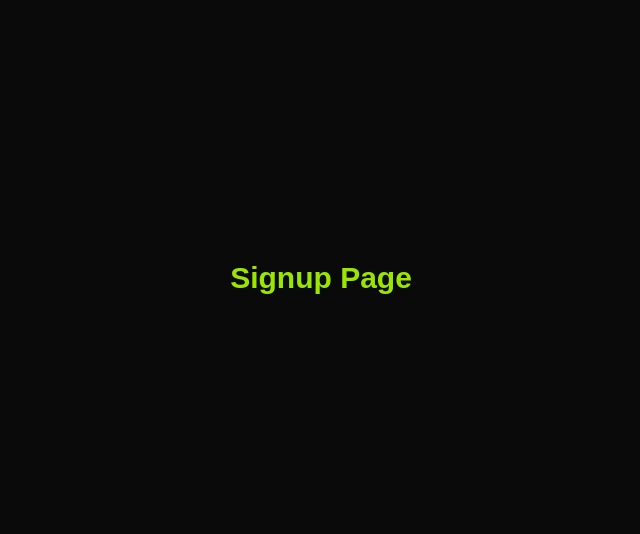
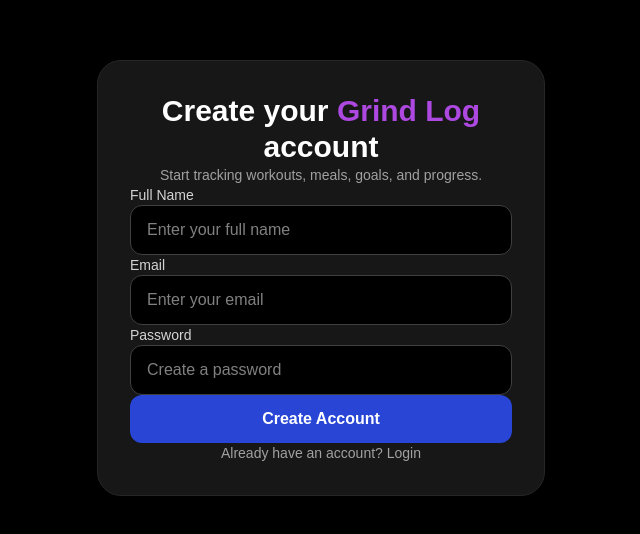
Before and after one commit to RiteshPatel17/grind-log, a Next.js app: page /signup in a window 1280 px wide. Shown: the part 122-656 px from the top of the page, without its empty margins (319-959 px from the left). Built offline with nearby package versions, Linux system fonts and the light colour scheme.

Commit message:
build by vedant

```diff
--- a/app/(auth)/login/page.tsx
+++ b/app/(auth)/login/page.tsx
@@ -1,7 +1,59 @@
+"use client";
+
+import Link from "next/link";
+
+// Login page
 export default function LoginPage() {
   return (
-    <div className="flex min-h-screen items-center justify-center bg-neutral-950 text-white">
-      <h1 className="text-3xl font-bold text-lime-400">Login Page</h1>
+    <div className="flex min-h-screen items-center justify-center bg-black px-6 py-12 text-white">
+      <div className="w-full max-w-md rounded-3xl border border-neutral-800 bg-neutral-900 p-8 shadow-xl">
+        <div className="mb-8 text-center">
+          <h1 className="text-3xl font-bold">
+            Welcome Back to <span className="text-[#AD49E1]">Grind Log</span>
+          </h1>
+          <p className="mt-3 text-sm text-neutral-400">
+            Login to continue your fitness journey.
+          </p>
+        </div>
+
+        <form className="space-y-5">
+          <div>
+            <label className="mb-2 block text-sm font-medium text-neutral-300">
+              Email
+            </label>
+            <input
+              type="email"
+              placeholder="Enter your email"
+              className="w-full rounded-xl border border-neutral-700 bg-black px-4 py-3 text-white outline-none transition focus:border-[#2845D6]"
+            />
+          </div>
+
+          <div>
+            <label className="mb-2 block text-sm font-medium text-neutral-300">
+              Password
+            </label>
+            <input
+              type="password"
+              placeholder="Enter your password"
+              className="w-full rounded-xl border border-neutral-700 bg-black px-4 py-3 text-white outline-none transition focus:border-[#2845D6]"
+            />
+          </div>
+
+          <button
+            type="submit"
+            className="w-full rounded-xl bg-[#2845D6] px-4 py-3 font-bold text-white transition hover:bg-[#1A2CA3]"
+          >
+            Login
+          </button>
+        </form>
+
+        <p className="mt-6 text-center text-sm text-neutral-400">
+          Don&apos;t have an account?{" "}
+          <Link href="/signup" className="text-[#AD49E1] hover:underline">
+            Sign Up
+          </Link>
+        </p>
+      </div>
     </div>
   );
 }
--- a/app/(auth)/signup/page.tsx
+++ b/app/(auth)/signup/page.tsx
@@ -1,7 +1,70 @@
+"use client";
+
+import Link from "next/link";
+
+// Signup page
 export default function SignupPage() {
   return (
-    <div className="flex min-h-screen items-center justify-center bg-neutral-950 text-white">
-      <h1 className="text-3xl font-bold text-lime-400">Signup Page</h1>
+    <div className="flex min-h-screen items-center justify-center bg-black px-6 py-12 text-white">
+      <div className="w-full max-w-md rounded-3xl border border-neutral-800 bg-neutral-900 p-8 shadow-xl">
+        <div className="mb-8 text-center">
+          <h1 className="text-3xl font-bold">
+            Create your <span className="text-[#AD49E1]">Grind Log</span> account
+          </h1>
+          <p className="mt-3 text-sm text-neutral-400">
+            Start tracking workouts, meals, goals, and progress.
+          </p>
+        </div>
+
+        <form className="space-y-5">
+          <div>
+            <label className="mb-2 block text-sm font-medium text-neutral-300">
+              Full Name
+            </label>
+            <input
+              type="text"
+              placeholder="Enter your full name"
+              className="w-full rounded-xl border border-neutral-700 bg-black px-4 py-3 text-white outline-none transition focus:border-[#2845D6]"
+            />
+          </div>
+
+          <div>
+            <label className="mb-2 block text-sm font-medium text-neutral-300">
+              Email
+            </label>
+            <input
+              type="email"
+              placeholder="Enter your email"
+              className="w-full rounded-xl border border-neutral-700 bg-black px-4 py-3 text-white outline-none transition focus:border-[#2845D6]"
+            />
+          </div>
+
+          <div>
+            <label className="mb-2 block text-sm font-medium text-neutral-300">
+              Password
+            </label>
+            <input
+              type="password"
+              placeholder="Create a password"
+              className="w-full rounded-xl border border-neutral-700 bg-black px-4 py-3 text-white outline-none transition focus:border-[#2845D6]"
+            />
+          </div>
+
+          <button
+            type="submit"
+            className="w-full rounded-xl bg-[#2845D6] px-4 py-3 font-bold text-white transition hover:bg-[#1A2CA3]"
+          >
+            Create Account
+          </button>
+        </form>
+
+        <p className="mt-6 text-center text-sm text-neutral-400">
+          Already have an account?{" "}
+          <Link href="/login" className="text-[#AD49E1] hover:underline">
+            Login
+          </Link>
+        </p>
+      </div>
     </div>
   );
 }
```
